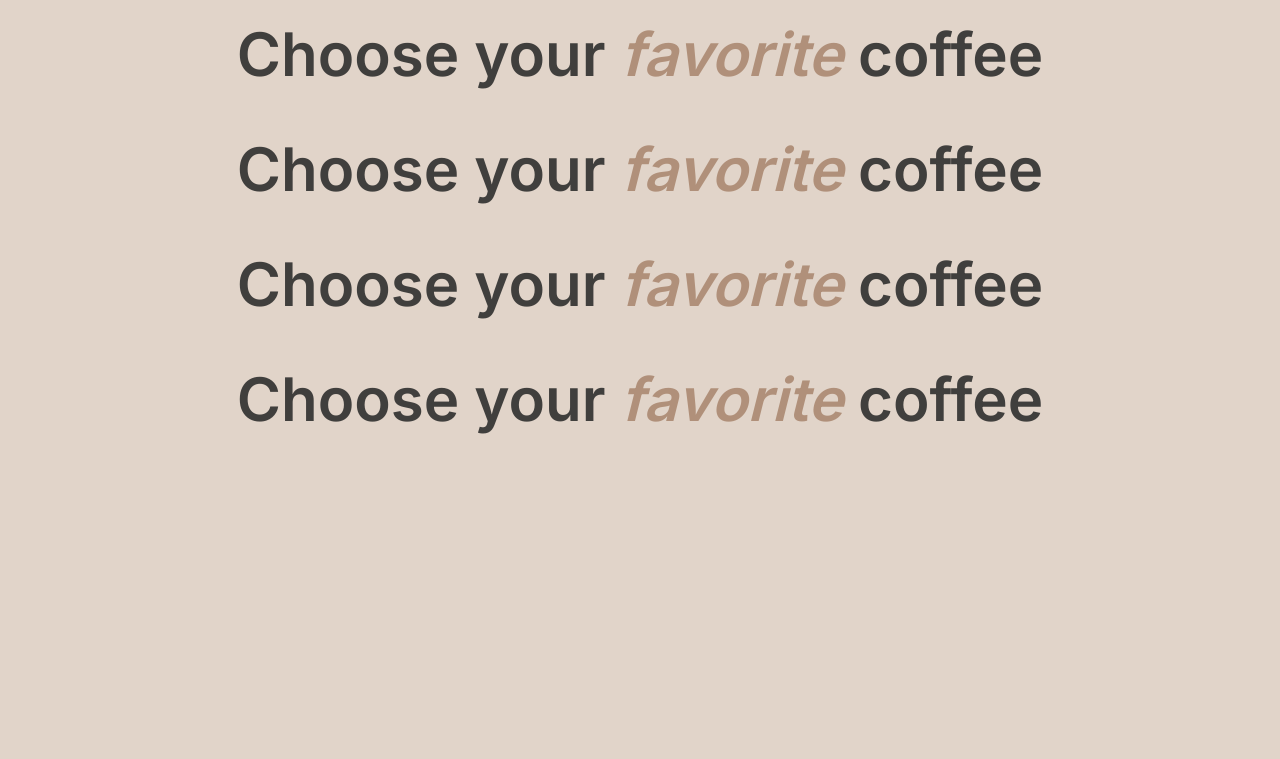
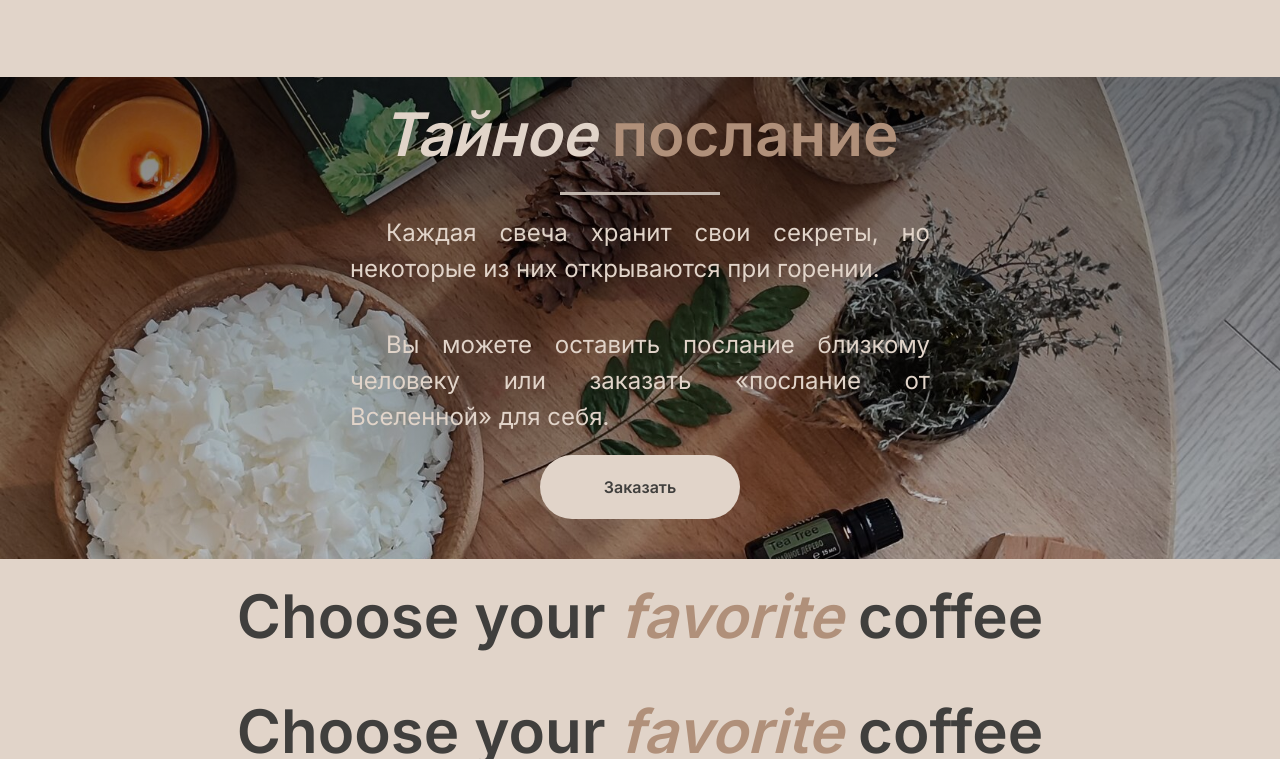
Before and after one commit to skydiver-a/smolacandles, a website built with webpack: page index.html in a window 1280 px wide. Shown: the part 3055-3814 px from the top of the page. Before the commit the page ends 3512 px from the top, so only its background shows below. Built offline with nearby package versions, Linux system fonts and the light colour scheme; a web font is replaced by a local one.

Commit message:
feat: add secret section

```diff
--- a/index.html
+++ b/index.html
@@ -107,7 +107,7 @@
       <div class="wrapper">
         <div class="wrapper-content">
           <div class="section_title">
-            <h3>Как работает &ldquo;<span class="accent">проводник</span> к себе&rdquo;</h2>
+            <h3>Как работает <span class="accent">&ldquo;проводник</span> к себе&rdquo;</h2>
           </div>
           <div class="section_line"></div>
           <p class="medium section-content_medium">
@@ -130,6 +130,29 @@
               <img src="src/assets/images/hiw_03.jpeg" alt="">
             </div>
           </div>
+        </div>
+      </div>
+    </section>
+    <section class="secret">
+      <div class="wrapper">
+        <div class="wrapper-content">
+          <div class="section_title">
+            <h2><span class="accent">Тайное</span> послание</h2>
+          </div>
+          <div class="section_line"></div>
+          <p class="medium section-content_medium">
+            Каждая свеча хранит свои секреты, но некоторые из них открываются
+при горении.
+          </p>
+          <p class="medium section-content_medium">
+            Вы можете оставить послание близкому человеку или заказать
+«послание от Вселенной» для себя.
+          </p>
+          <a href="" class="btn link-and-button">Заказать
+            <div class="btn__icon-logo">
+              <img src="src/assets/favicon/favicon_dark.png" alt="icon logo">
+            </div>
+          </a>
         </div>
       </div>
     </section>
--- a/src/style.scss
+++ b/src/style.scss
@@ -16,6 +16,7 @@
 @import 'styles/components/2_about';
 @import 'styles/components/3_howitworks';
 //// @import 'styles/components/3_favorites';
+@import 'styles/components/4_secret';
 //// @import 'styles/components/4_coffeeshop';
 //// @import 'styles/components/5_contacts';
 //// @import 'styles/components/6_librarycard';
--- a/src/styles/components/_3_howitworks.scss
+++ b/src/styles/components/_3_howitworks.scss
@@ -1,5 +1,6 @@
 .howitworks .wrapper .wrapper-content {
   flex-direction: column;
+  margin: 20px 0 60px;
 
   .section_line {
     width: 160px;
--- /dev/null
+++ b/src/styles/components/_4_secret.scss
@@ -0,0 +1,40 @@
+.secret {
+  background: -moz-linear-gradient(top, rgba(0, 0, 0, 0.8), rgba(0, 0, 0, 0.7)), url(assets/images/secret.jpg);
+  background: -webkit-linear-gradient(top, rgba(0, 0, 0, 0.5), rgba(0, 0, 0, 0.2)),url(assets/images/secret.jpg);
+  background: -webkit-gradient(top, rgba(0, 0, 0, 0.8), rgba(0, 0, 0, 0.7)), url(assets/images/secret.jpg);
+  background: -o-linear-gradient(top, rgba(0, 0, 0, 0.8), rgba(0, 0, 0, 0.7)), url(assets/images/secret.jpg);
+  background: linear-gradient(top, rgba(0, 0, 0, 0.8), rgba(0, 0, 0, 0.7)), url(assets/images/secret.jpg);
+  background-position: center center;
+  background-repeat: no-repeat;
+  background-size: cover;
+  background-attachment: fixed;
+  position: relative;
+  text-align: center;
+  vertical-align: middle;
+}
+
+.secret .wrapper .wrapper-content {
+  margin: 0 0 40px;
+  flex-direction: column;
+
+  & .section_title h2 {
+    color: $color-text-accent;
+
+    & span {
+      color: $color-text-light;
+    }
+  }
+
+  .section_line {
+    width: 160px;
+    height: 3px;
+    background-color: $color-border-light;
+  }
+
+  p {
+    margin: 20px 350px;
+    text-indent: 36px;
+    text-align: justify;
+    color: $color-text-light;
+  }
+}
```
Also changed, not shown: dist/assets/images/secret.jpg (added), dist/index.html, dist/style.css, src/assets/images/secret.jpg (added), 1 other file.
